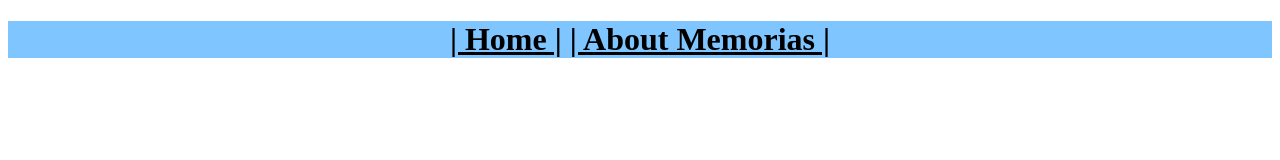
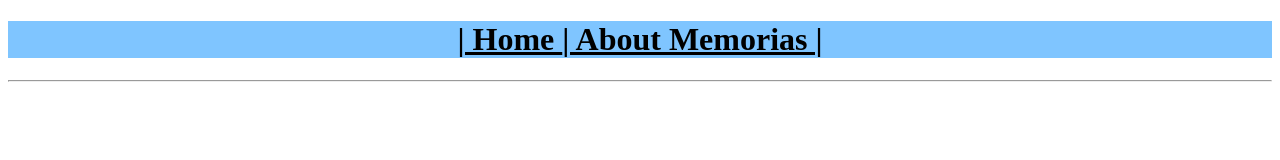
Before and after one commit to FearKanshudo/Memorias-News-and-Reviews, a plain HTML site: page Website/aboutmemorias.html in a window 1280 px wide. Drawn offline with Linux system fonts and the light colour scheme.

Commit message:
small changes

```diff
--- a/Website/aboutmemorias.html
+++ b/Website/aboutmemorias.html
@@ -8,10 +8,11 @@
     <header class="topbar">
         <div>
         <h1 class="links">
-             <a href="home.html">| Home |</a>
+             <a href="home.html">| Home </a>
              <a href="aboutmemorias.html">| About Memorias |</a>
         </h1>
         </div>
     </header>
+    <hr>
 </body>
 </html>
```
Also changed, not shown: Website/home.html (+3 -2 lines).
